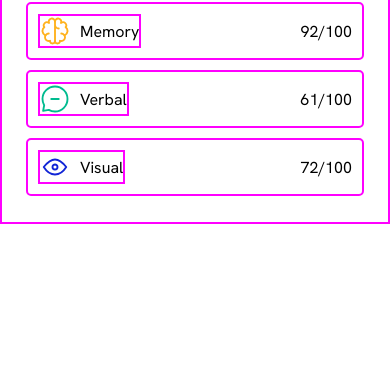
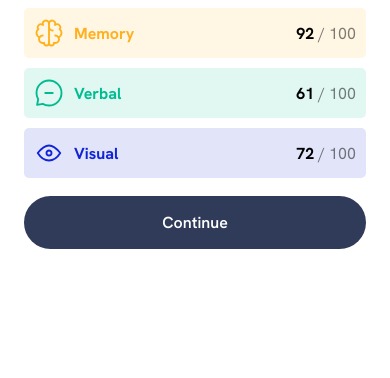
Before and after one commit to Wariz007/results_summary_page, a plain HTML site: page index.html in a window 390 px wide. Shown: the part 466-844 px from the top of the page. Drawn offline with nearby package versions, Linux system fonts and the light colour scheme; files that its build step writes are made by us from their sources.

Commit message:
50% progress: started working on responsiveness

```diff
--- a/index.html
+++ b/index.html
@@ -11,6 +11,8 @@
   <title>Frontend Mentor | Results summary component</title>
 </head>
 <body>
+
+  <div class="parent__container">
     <div class="colored__container">
       <p class="colored__container__h3">
         Your Results
@@ -29,10 +31,16 @@
       </p>
     </div>
 
+    <div class="container__two">
       <div class="summary__container">
         <h2 class="summary__container__h2">
           Summary
         </h2>
+
+      </div>
+
+      <button class="btn">Continue</button>
+    </div>
   </div>
 
 
--- a/script.js
+++ b/script.js
@@ -4,10 +4,11 @@ document.addEventListener('DOMContentLoaded', () => {
     fetch('data.json')
         .then(response => response.json())
         .then(data => {
-            data.forEach(item => {
+            data.forEach((item, index) => {
                 //create new div for each item
                 const div = document.createElement('div');
                 div.classList.add('item');
+                div.id = `item-${index}`;
 
                 //create wrapper div for image + category text
                 const categoryWrapper = document.createElement('div');
@@ -22,6 +23,8 @@ document.addEventListener('DOMContentLoaded', () => {
                 //create category span
                 const categoryText = document.createElement('span');
                 categoryText.textContent = item.category;
+                categoryText.style.fontWeight = 'bold';
+                categoryText.id = `category-text-${index}`;
 
                 //append img + category text to wrapper
                 categoryWrapper.appendChild(img);
@@ -29,7 +32,7 @@ document.addEventListener('DOMContentLoaded', () => {
 
                 //create a score span
                 const scoreText = document.createElement('span');
-                scoreText.textContent = `${item.score}/100`;
+                scoreText.innerHTML = `<span class="score-bold">${item.score}</span> <span class="reduced-opacity">/ 100</span>`;
 
                 //append both wrapper and score to main div
                 div.appendChild(categoryWrapper);
@@ -38,6 +41,32 @@ document.addEventListener('DOMContentLoaded', () => {
                 //append item to container
                 container.appendChild(div);
             })
+
+            //uniquely target each div
+            const firstDiv = document.getElementById('item-0');
+            firstDiv.style.backgroundColor = 'hsla(0, 100.00%, 67.10%, 0.12)';
+
+            const secondDiv = document.getElementById('item-1');
+            secondDiv.style.backgroundColor = 'hsla(39, 100.00%, 56.10%, 0.12)';
+
+            const thirdDiv = document.getElementById('item-2');
+            thirdDiv.style.backgroundColor = 'hsla(166, 100.00%, 37.10%, 0.12)';
+
+            const fourthDiv = document.getElementById('item-3');
+            fourthDiv.style.backgroundColor = 'hsla(234, 85.20%, 44.90%, 0.12)';
+
+            //uniquely target each categoryText
+            const firstCategory = document.getElementById('category-text-0');
+            firstCategory.style.color = 'hsl(0, 100%, 67%)';
+
+            const secondCategory = document.getElementById('category-text-1');
+            secondCategory.style.color = 'hsl(39, 100%, 56%)';
+
+            const thirdCategory = document.getElementById('category-text-2');
+            thirdCategory.style.color = 'hsl(166, 100%, 37%)';
+
+            const fourthCategory = document.getElementById('category-text-3');
+            fourthCategory.style.color = 'hsl(234, 85%, 45%)';
         })
         .catch(error => console.error('Error fetching data:', error));
 })
--- /dev/null
+++ b/scss/_parentContainer.scss
@@ -0,0 +1,13 @@
+.parent__container{
+    height: 100vh;
+    width: 100%;
+    display: flex;
+    flex-direction: column;
+}
+
+@media (min-width: 800px){
+    .parent__container{
+        width: 500px;
+        margin: 0 auto;
+    }
+}
--- a/scss/_summaryContainer.scss
+++ b/scss/_summaryContainer.scss
@@ -1,6 +1,27 @@
+.container__two{
+    display: flex;
+    flex-direction: column;
+    padding: 1rem 1.5rem;
+    margin-top: 1rem;
+    /*border: 2px solid magenta;*/
+
+    .btn{
+        color: white;
+        font-weight: 600;
+        padding: 1rem;
+        border: none;
+        border-radius: 3rem;
+        background-color: hsl(224, 30%, 27%);
+        cursor: pointer;
+    }
+
+    .btn:hover{
+        background-color: hsla(224, 30%, 27%, 0.918);
+    }
+}
+
 .summary__container{
-    border: 2px solid magenta;
-    padding: 1rem 1.5rem;
+    margin-bottom: 0.5rem;
 
     .item{
         display: flex;
@@ -24,6 +45,14 @@
     border-radius: 5px;
 }
 
+.score-bold{
+    font-weight: bold;
+}
+
+.reduced-opacity{
+    opacity: 0.5;
+}
+
 .category-wrapper {
     display: flex;
     align-items: center;
@@ -35,6 +64,6 @@
     height: auto;
 }
 
-.summary__container div{
+/*.summary__container div{
     border: 2px solid magenta;
-}
+}*/
--- a/scss/main.scss
+++ b/scss/main.scss
@@ -1,3 +1,4 @@
 @import 'config';
 @import 'purpleContainer';
-@import 'summaryContainer'
+@import 'summaryContainer';
+@import 'parentContainer';
```
Lines whose indentation alone changed are shown as unchanged.
